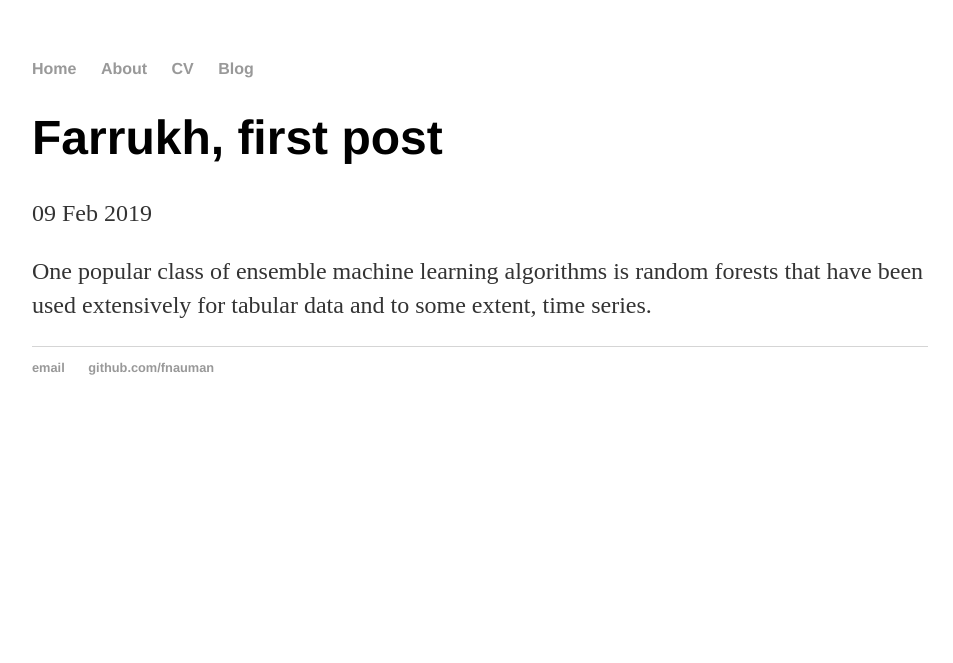
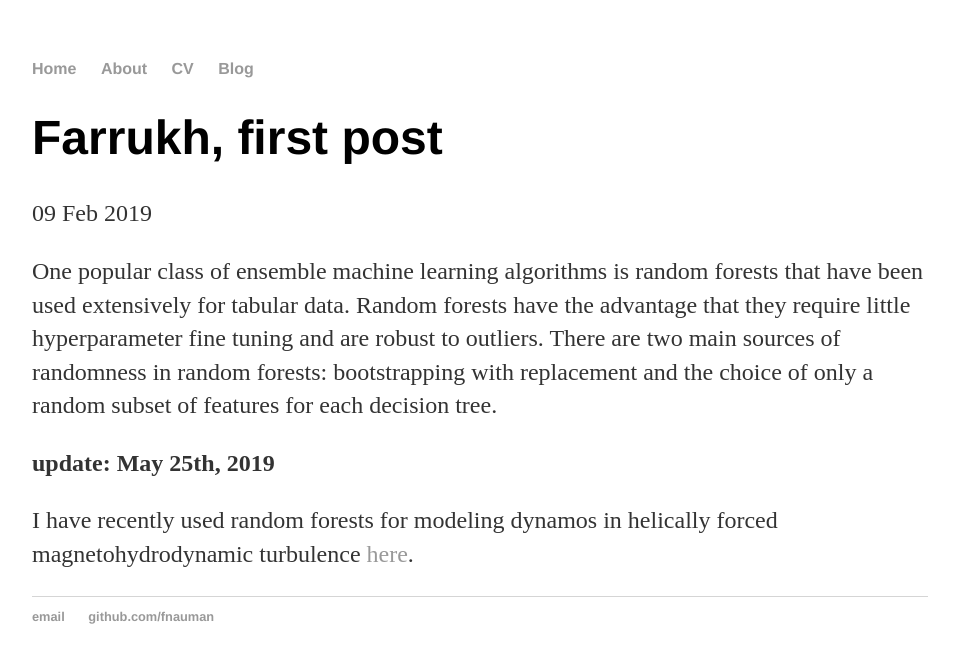
Before and after one commit to fnauman/fnauman.github.io, a Jekyll site: the page built from _posts/2019-02-09-random-forests.md, in a window 1280 px wide. Shown: the top 663 px of the page, without its empty margins (160-1113 px from the left). Built offline with Jekyll 4.4.1, drawn with Linux system fonts in a browser that asks for light colours.

Commit message:
updated random forest post

```diff
--- a/_posts/2019-02-09-random-forests.md
+++ b/_posts/2019-02-09-random-forests.md
@@ -4,4 +4,8 @@ title: "Farrukh, first post"
 date: 2019-02-09
 ---
 
-One popular class of ensemble machine learning algorithms is random forests that have been used extensively for tabular data and to some extent, time series.
+One popular class of ensemble machine learning algorithms is random forests that have been used extensively for tabular data. Random forests have the advantage that they require little hyperparameter fine tuning and are robust to outliers. There are two main sources of randomness in random forests: bootstrapping with replacement and the choice of only a random subset of features for each decision tree.
+
+**update: May 25th, 2019**
+
+I have recently used random forests for modeling dynamos in helically forced magnetohydrodynamic turbulence [here](https://github.com/fnauman/ML_alpha2).
--- a/index.html
+++ b/index.html
@@ -3,6 +3,6 @@ layout: default
 title: Farrukh
 ---
 <div class="blurb">
-	<h1>Hi I'm Farrukh. I am a postdoc at Chalmers working on problems related to magnetic fields, accretion disks and machine learning.</h1>
+	<h3>Hi I'm Farrukh. I am a postdoc at Chalmers working on problems related to magnetic fields, accretion disks and machine learning.</h3>
 	<p> <a href="/about">Read more...</a></p>
 </div><!-- /.blurb -->
```
